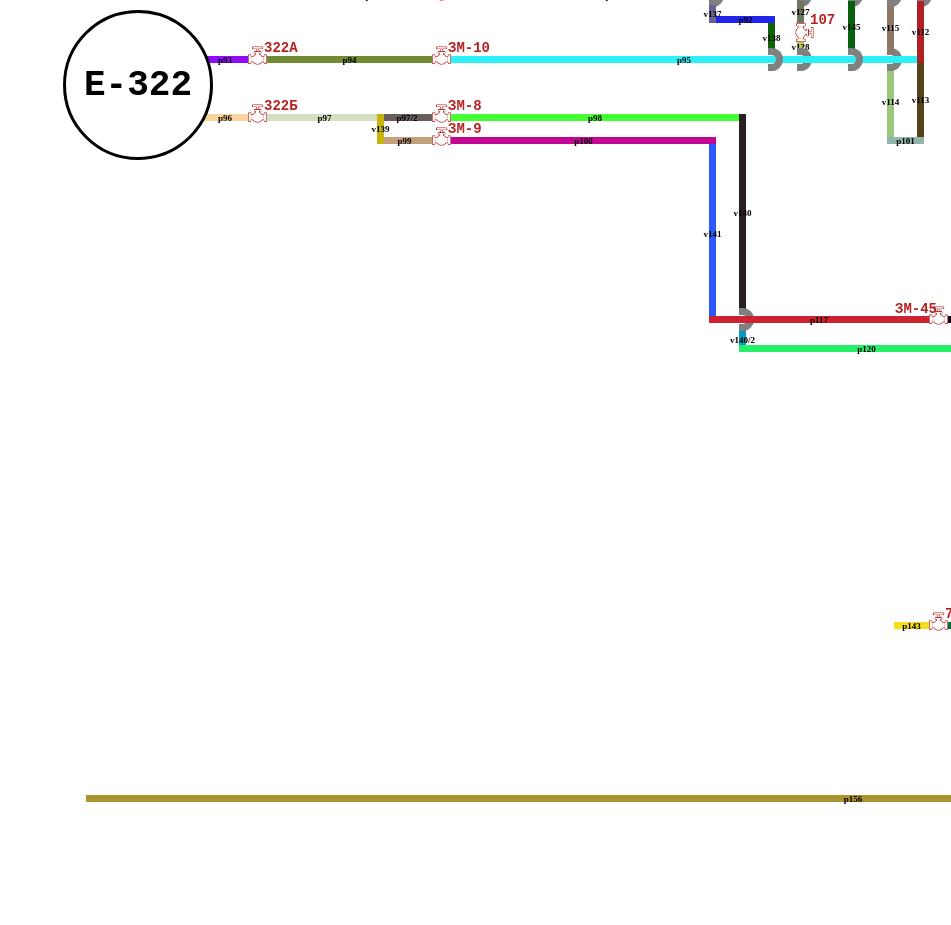
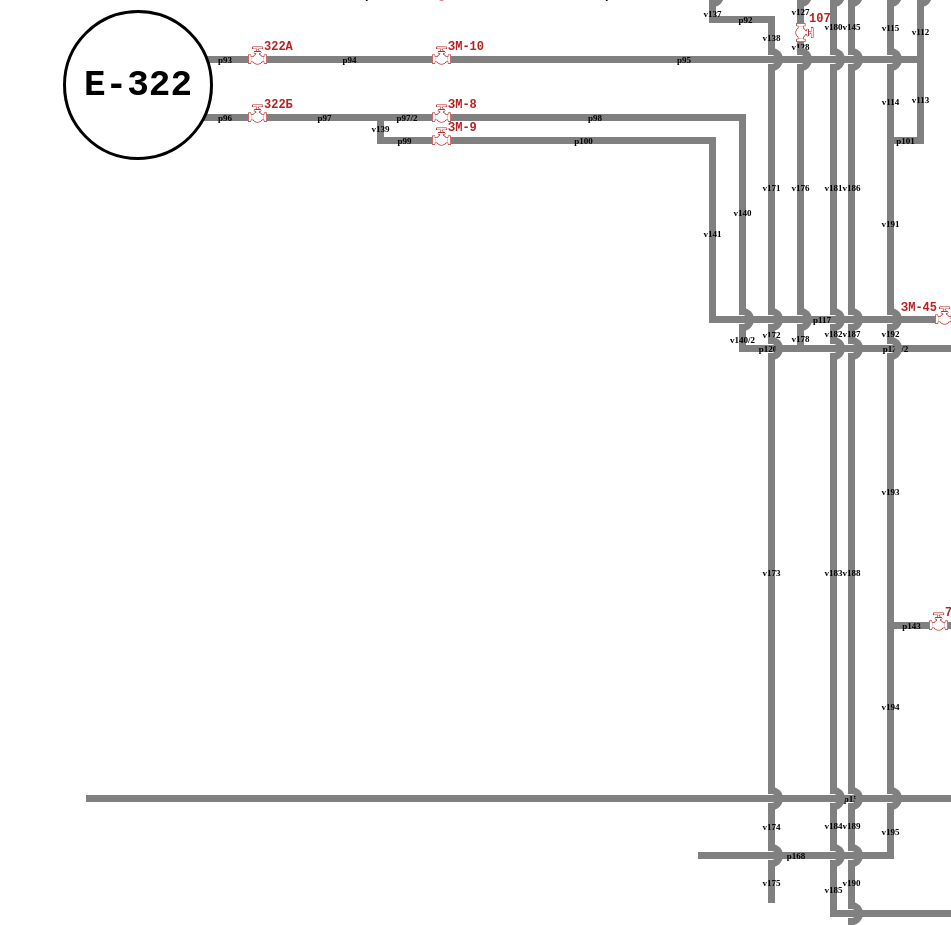
Before and after one commit to Alex228q/park2, a React (Vite) app: page / in a window 1280 px wide. Shown: the part 740-1665 px from the top of the page, without its empty margins (329-1280 px from the left). Before the commit the page ends 1548 px from the top, so only its background shows below. Built offline with nearby package versions, Linux system fonts and the light colour scheme.

Commit message:
update17_03

```diff
--- a/src/components/Intersection.jsx
+++ b/src/components/Intersection.jsx
@@ -24,7 +24,7 @@ const Intersection = ({ top = 0, left = 0, title = "", isBig = false }) => {
     zIndex: z,
   };
 
-  return <div style={halfCircleStyle}>{/* {title} */}</div>;
+  return <div style={halfCircleStyle}></div>;
 };
 
 export default Intersection;
--- a/src/components/Middle/InterparkCommunication.jsx
+++ b/src/components/Middle/InterparkCommunication.jsx
@@ -1,15 +1,17 @@
 import React from "react";
 import Valve from "../Valve";
 import Pipe from "../Pipe";
+import Intersection from "../Intersection";
 
 const InterparkCommunication = () => {
   return (
     <div>
-      <Valve isUp top={1046} left={1258} title="ЗМ-45" isLeft />
-      <Pipe isHorizontal top={1056} left={1038} length={220} title="p117" />
-      <Pipe isHorizontal top={1056} left={1277} length={46} title="p118" />
+      <Valve isUp top={1046} left={1264} title="ЗМ-45" isLeft />
+      <Pipe isHorizontal top={1056} left={1038} length={226} title="p117" />
+      <Pipe isHorizontal top={1056} left={1283} length={40} title="p118" />
       <Pipe isHorizontal top={1056} left={1323} length={44} title="p119" />
-      <Pipe isHorizontal top={1085} left={1068} length={255} title="p120" />
+      <Pipe isHorizontal top={1085} left={1068} length={58} title="p120" />
+      <Pipe isHorizontal top={1085} left={1126} length={197} title="p120/2" />
       <Pipe isHorizontal top={1056} left={2839} length={1396} title="p121" />
       <Pipe isHorizontal top={1085} left={2873} length={369} title="p122" />
       <Pipe isHorizontal top={1108} left={2366} length={80} title="p123" />
@@ -66,6 +68,89 @@ const InterparkCommunication = () => {
       <Pipe isHorizontal top={1535} left={3037} length={334} title="p160" />
 
       <Valve isUp top={1525} left={1957} title="102" />
+      <Pipe isHorizontal top={1569} left={3371} length={104} title="p161" />
+      <Pipe isHorizontal top={1569} left={3475} length={115} title="p162" />
+      <Pipe isHorizontal top={1569} left={3590} length={150} title="p163" />
+      <Pipe isHorizontal top={1569} left={3740} length={138} title="p164" />
+      <Pipe isHorizontal top={1569} left={3878} length={184} title="p165" />
+      <Pipe isHorizontal top={1569} left={4062} length={46} title="p166" />
+      <Pipe isHorizontal top={1488} left={3428} length={47} title="p167" />
+      <Pipe isHorizontal top={1592} left={1027} length={196} title="p168" />
+
+      <Pipe isHorizontal top={1615} left={1327} length={923} title="p169" />
+      <Pipe isHorizontal top={1615} left={2250} length={196} title="p170" />
+      <Valve isUp top={1605} left={2446} title="ЗМ-73" />
+      <Pipe isHorizontal top={1615} left={2465} length={80} title="p171" />
+      <Pipe isHorizontal top={1650} left={1166} length={1107} title="p172" />
+      <Pipe isHorizontal top={1650} left={2273} length={173} title="p173" />
+      <Valve isUp top={1640} left={2446} title="ЗМ-72" />
+      <Pipe isHorizontal top={1650} left={2465} length={58} title="p174" />
+      <Pipe isHorizontal top={1650} left={3519} length={58} title="p175" />
+
+      <Pipe top={805} left={1097} length={246} title="v171" />
+
+      <Intersection top={1052} left={1093} title="i51" />
+      <Pipe top={1066} left={1097} length={17} title="v172" />
+
+      <Intersection top={1081} left={1093} title="i52" />
+      <Pipe top={1095} left={1097} length={435} title="v173" />
+
+      <Intersection top={1531} left={1093} title="i53" />
+      <Pipe top={1546} left={1097} length={41} title="v174" />
+
+      <Intersection top={1588} left={1093} title="i54" />
+      <Pipe top={1602} left={1097} length={41} title="v175" />
+
+      <Pipe top={805} left={1126} length={246} title="v176" />
+
+      <Intersection top={1052} left={1122} title="i55" />
+      <Pipe top={1066} left={1126} length={26} title="v178" />
+      <Pipe top={669} left={1159} length={58} title="v179" />
+
+      <Intersection top={728} left={1155} title="i56" />
+      <Pipe top={742} left={1159} length={50} title="v180" />
+
+      <Intersection top={792} left={1155} title="i57" />
+      <Pipe top={806} left={1159} length={244} title="v181" />
+
+      <Intersection top={1052} left={1155} title="i58" />
+      <Pipe top={1066} left={1159} length={15} title="v182" />
+
+      <Intersection top={1081} left={1155} title="i59" />
+      <Pipe top={1095} left={1159} length={436} title="v183" />
+
+      <Intersection top={1531} left={1155} title="i60" />
+      <Pipe top={1545} left={1159} length={42} title="v184" />
+
+      <Intersection top={1588} left={1155} title="i61" />
+      <Pipe top={1602} left={1159} length={55} title="v185" />
+
+      <Intersection top={1052} left={1173} title="i62" />
+      <Pipe top={806} left={1177} length={244} title="v186" />
+
+      <Intersection top={1081} left={1173} title="i63" />
+      <Pipe top={1066} left={1177} length={15} title="v187" />
+
+      <Intersection top={1531} left={1173} title="i64" />
+      <Pipe top={1095} left={1177} length={436} title="v188" />
+
+      <Intersection top={1588} left={1173} title="i65" />
+      <Pipe top={1545} left={1177} length={42} title="v189" />
+
+      <Intersection top={1646} left={1173} title="i66" />
+      <Pipe top={1602} left={1177} length={42} title="v190" />
+      <Pipe top={877} left={1216} length={173} title="v191" />
+      <Intersection top={1052} left={1212} title="i67" />
+      <Pipe top={1066} left={1216} length={16} title="v192" />
+
+      <Intersection top={1081} left={1212} title="i68" />
+      <Pipe top={1095} left={1216} length={274} title="v193" />
+      <Pipe top={1362} left={1216} length={169} title="v194" />
+      <Intersection top={1531} left={1212} title="i69" />
+      <Pipe top={1545} left={1216} length={54} title="v195" />
+
+
+
     </div>
   );
 };
--- a/src/components/Pipe.jsx
+++ b/src/components/Pipe.jsx
@@ -18,7 +18,7 @@ const Pipe = ({
   title = "",
 }) => {
   const { activeElements } = parkStore();
-  let color = activeElements.includes(title) ? "green" : getRandomColor();
+  let color = activeElements.includes(title) ? "green" : 'gray';
   let z = activeElements.includes(title) ? 30 : 1;
   return (
     <div
--- a/src/components/Top/TopLevel.jsx
+++ b/src/components/Top/TopLevel.jsx
@@ -119,7 +119,7 @@ const TopLevel = () => {
       <Valve isUp top={451} left={1868} title="56" />
       <Pipe isHorizontal top={461} left={1887} length={46} title="p58" />
       <Pipe isHorizontal top={461} left={2326} length={57} title="p59" />
-      <Pipe isHorizontal top={461} left={2675} length={37} title="p60" />
+      <Pipe isHorizontal top={461} left={2673} length={39} title="p60" />
       <Valve isUp top={451} left={2712} title="59" />
       <Pipe isHorizontal top={461} left={2731} length={23} title="p61" />
 
--- a/src/components/Valve.jsx
+++ b/src/components/Valve.jsx
@@ -21,7 +21,7 @@ const Valve = ({
             top: top - 22,
             left: left - 3,
             fontFamily: "monospace",
-            fontSize: "14px",
+            fontSize: "12px",
             fontWeight: "bold",
             color,
           }}
@@ -63,7 +63,7 @@ const Valve = ({
           top: isLeft ? top - 5 : top - 6,
           left: isLeft ? left - 34 : left + 16,
           fontFamily: "monospace",
-          fontSize: "14px",
+          fontSize: "12px",
           fontWeight: "bold",
           color,
         }}
@@ -99,9 +99,9 @@ const Valve = ({
           rotate: isRotate ? "270deg" : "0deg",
           position: "absolute",
           top: isLeft ? top - 8 : top - 9,
-          left: isLeft ? left - 33 : left + 17,
+          left: isLeft ? left - 33 : left + 16,
           fontFamily: "monospace",
-          fontSize: "14px",
+          fontSize: "12px",
           fontWeight: "bold",
           color,
         }}
```
